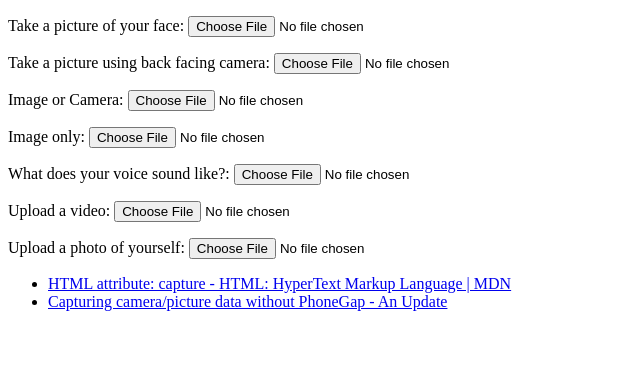
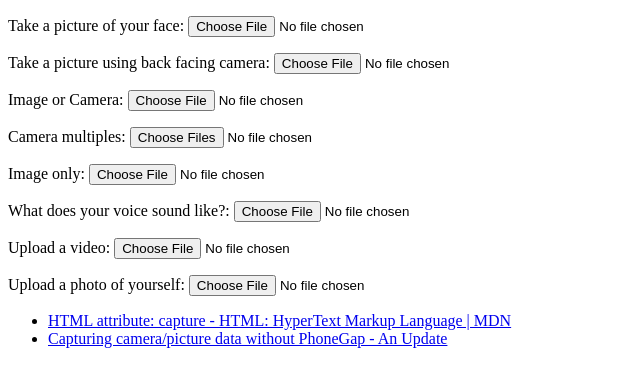
Before and after one commit to azu/camera-test, a website: page index.html in a window 1280 px wide. Shown: the whole page, without its empty margins (0-640 px from the left). Drawn offline with Linux system fonts and the light colour scheme.

Commit message:
Add multiple

```diff
--- a/index.html
+++ b/index.html
@@ -27,11 +27,14 @@
                 accept="image/*"
                 capture="environment"
         />
-
     </p>
     <p>
         <label for="capture-file">Image or Camera:</label>
         <input type="file" id="capture-file" accept="capture=camera,image/*"/>
+    </p>
+    <p>
+        <label for="camera-files">Camera multiples:</label>
+        <input type="file" id="camera-files" accept="capture=camera, image/*" multiple/>
     </p>
     <p>
         <label for="image-file">Image only:</label>
```
